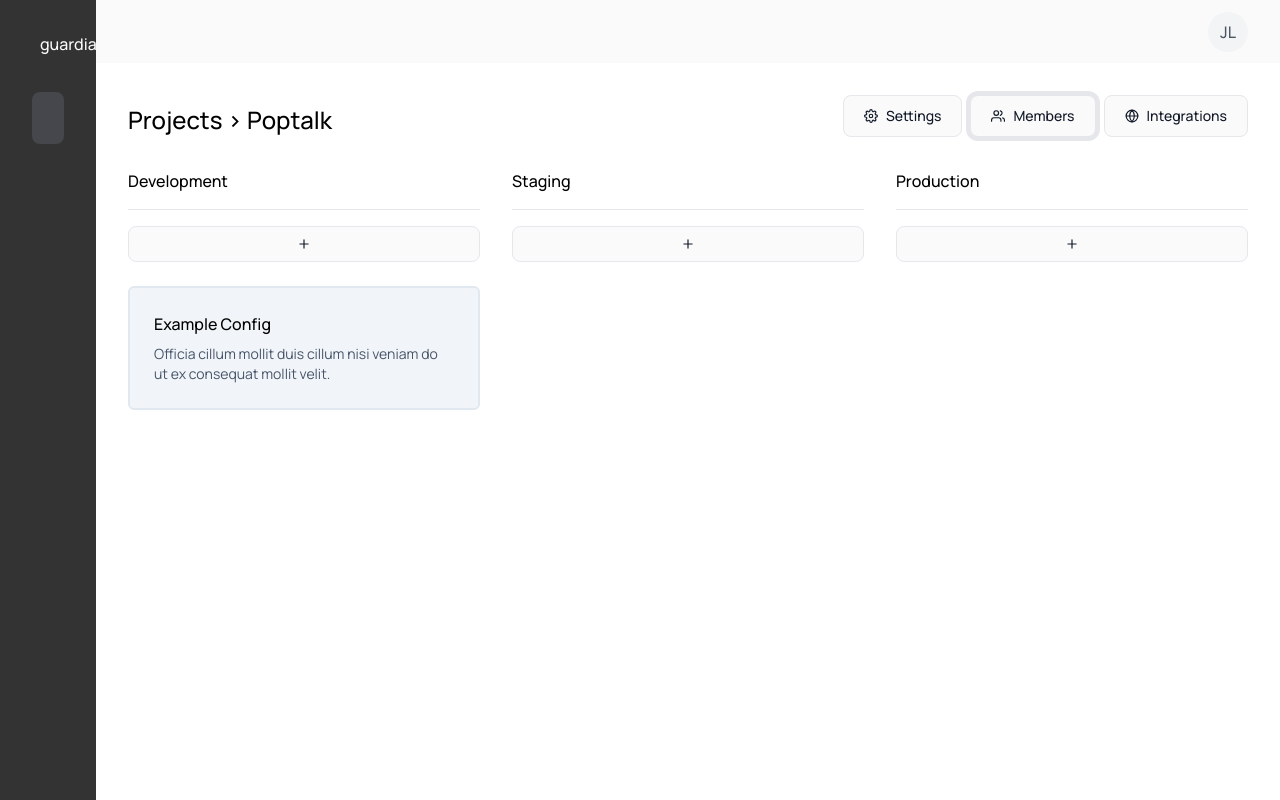
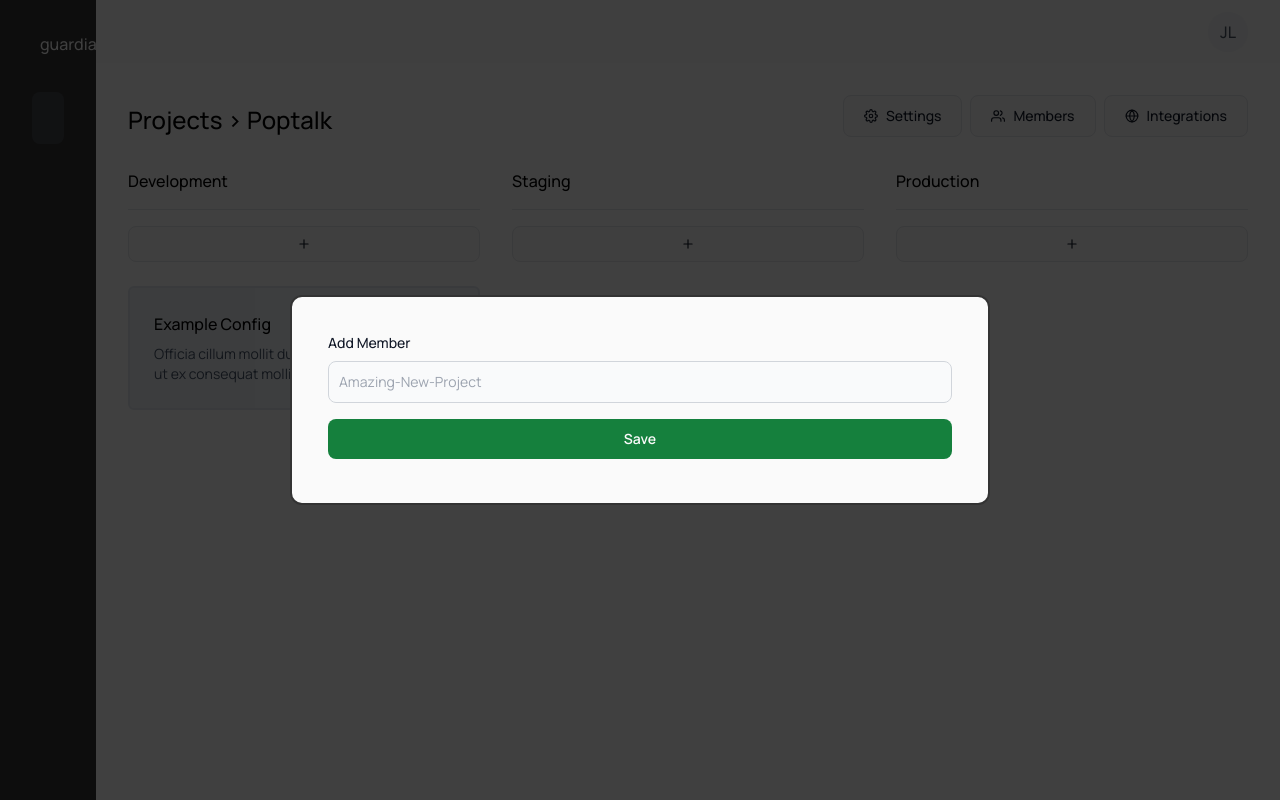
Before and after one commit to manavendrasen/guardian, a Next.js app in the folder apps/web/: page /project/1 in a window 1280 px wide. Both pictures are taken after a click on the button "Members". Built offline with nearby package versions, Linux system fonts and the light colour scheme.

Commit message:
feat: add member to project form

```diff
--- /dev/null
+++ b/apps/web/features/AddMemberToProject/AddMemberToProject.tsx
@@ -0,0 +1,60 @@
+import React from "react";
+import { useForm, SubmitHandler } from "react-hook-form";
+import Button from "components/Button/Button";
+import useModal from "store/modalStore";
+
+interface AddMemberToProjectFormProps {}
+
+type AddMemberToProjectFormResponse = {
+  name: string;
+  description: string;
+  webhookUrl: string;
+};
+
+const AddMemberToProjectForm: React.FC<AddMemberToProjectFormProps> = () => {
+  const { hideModal } = useModal();
+  const {
+    register,
+    handleSubmit,
+    formState: { errors },
+  } = useForm<AddMemberToProjectFormResponse>();
+
+  const onSubmit: SubmitHandler<AddMemberToProjectFormResponse> = (data) => {
+    console.log(JSON.stringify(data, null, 2));
+    // TODO: add project logic
+    hideModal();
+  };
+
+  return (
+    <form onSubmit={handleSubmit(onSubmit)}>
+      <div className='flex flex-col gap-4'>
+        <div>
+          <label
+            htmlFor='name'
+            className='block mb-2 text-sm font-medium text-gray-900 dark:text-gray-300'
+          >
+            Add Member
+          </label>
+          <input
+            type='text'
+            id='name'
+            className='bg-gray-50 border border-gray-300 text-gray-900 text-sm rounded-lg focus:ring-blue-500 focus:border-blue-500 block w-full p-2.5 dark:bg-gray-700 dark:border-gray-600 dark:placeholder-gray-400 dark:text-white dark:focus:ring-blue-500 dark:focus:border-blue-500'
+            placeholder='Amazing-New-Project'
+            {...register("name", { required: true })}
+          />
+          {errors.name && (
+            <span className='text-xs text-red-500 m-2 font-medium'>
+              This field is required
+            </span>
+          )}
+        </div>
+
+        <Button type='submit' onClick={() => {}}>
+          Save
+        </Button>
+      </div>
+    </form>
+  );
+};
+
+export default AddMemberToProjectForm;
--- a/apps/web/pages/config/[id].tsx
+++ b/apps/web/pages/config/[id].tsx
@@ -1,8 +1,8 @@
+import React from "react";
 import Button from "components/Button/Button";
 import DashboardLayout from "components/DashboardLayout/DashboardLayout";
 import NextHead from "components/NextHead/NextHead";
 import PageHeader from "components/PageHeader/PageHeader";
-import React from "react";
 import { FiPlus } from "react-icons/fi";
 import useConfigStore from "store/configStore";
 
--- a/apps/web/pages/project/[id].tsx
+++ b/apps/web/pages/project/[id].tsx
@@ -3,14 +3,17 @@ import ConfigTile from "components/ConfigTile/ConfigTile";
 import DashboardLayout from "components/DashboardLayout/DashboardLayout";
 import NextHead from "components/NextHead/NextHead";
 import PageHeader from "components/PageHeader/PageHeader";
+import AddMemberToProjectForm from "features/AddMemberToProject/AddMemberToProject";
 import React from "react";
 import { FiPlus, FiGlobe, FiUsers, FiSettings } from "react-icons/fi";
+import useModal from "store/modalStore";
 import useProjectStore from "store/projectStore";
 
 interface ProjectIdProps {}
 
 const ProjectId: React.FC<ProjectIdProps> = () => {
   const { project } = useProjectStore();
+  const { showModal } = useModal();
   return (
     <>
       <NextHead />
@@ -20,7 +23,11 @@ const ProjectId: React.FC<ProjectIdProps> = () => {
             <SecondaryButton onClick={() => {}}>
               <FiSettings /> Settings
             </SecondaryButton>
-            <SecondaryButton onClick={() => {}}>
+            <SecondaryButton
+              onClick={() => {
+                showModal(<AddMemberToProjectForm />);
+              }}
+            >
               <FiUsers /> Members
             </SecondaryButton>
             <SecondaryButton onClick={() => {}}>
```
